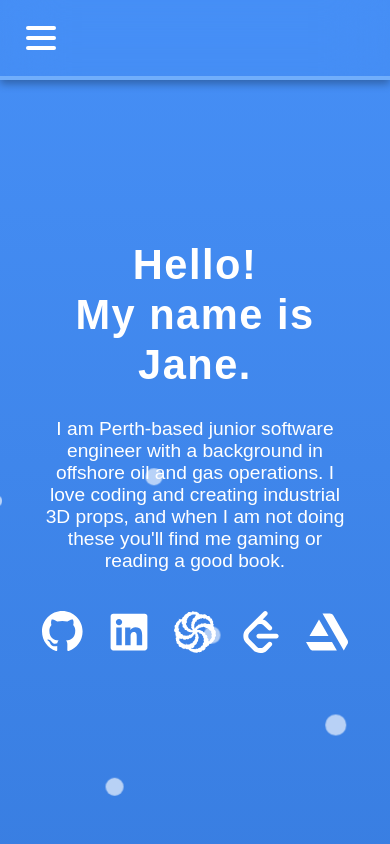
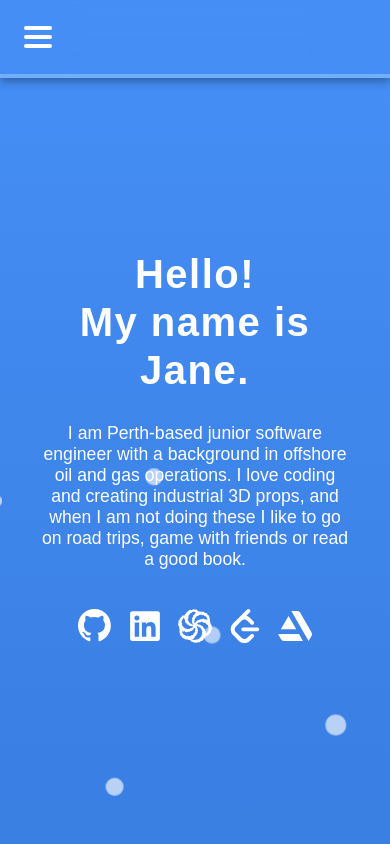
Before and after one commit to jane-holborn/portfoliowebsite-react, a React (Vite) app: page / in a window 390 px wide. Shown: the top 844 px of the page. Built offline with nearby package versions, Linux system fonts and the light colour scheme; a web font is replaced by a local one.

Commit message:
Updated styling for mobile devices

```diff
--- a/src/components/home.tsx
+++ b/src/components/home.tsx
@@ -15,8 +15,8 @@ export const Home = () => {
       <p className="homePageIntroduction">
         I am Perth-based junior software engineer with a background in offshore
         oil and gas operations. I love coding and creating industrial 3D props,
-        and when I am not doing these you'll find me gaming or reading a good
-        book.
+        and when I am not doing these I like to go on road trips, game with
+        friends or read a good book.
       </p>
       <div className="socialMediaGrid">
         <a
--- a/src/components/resume.tsx
+++ b/src/components/resume.tsx
@@ -114,11 +114,7 @@ export const Resume = () => {
               </h5>
             </div>
             <div>
-              <p>
-                Studying part-time while looking for a full-time role as a
-                software engineer to compliment my studies.
-                <br /> Double major: Computer Science and second major TBC.
-              </p>
+              <p>Double major: Computer Science and second major TBC.</p>
             </div>
             <hr />
             <div>
--- a/src/styles/App.css
+++ b/src/styles/App.css
@@ -419,23 +419,23 @@ ul.smallCardContainer {
 /* Mobile friendly set up for smaller phones like iPhone SE and Samsumg Galaxy S8+*/
 @media (max-width: 400px) {
   nav {
-    height: 80px;
-    padding-left: 70px;
+    height: 78px;
+    padding-left: 68px;
     z-index: 101;
   }
 
   nav ul {
     gap: 20px;
-    padding-left: 10px;
+    padding-left: 8px;
     font-size: 1.3rem;
     z-index: 102;
   }
 
   .hamburgerIcon {
     top: 1.6rem;
-    left: 1.6rem;
-    width: 30px;
-    height: 24px;
+    left: 1.5rem;
+    width: 28px;
+    height: 22px;
     z-index: 103;
   }
 
@@ -461,16 +461,23 @@ ul.smallCardContainer {
   }
 
   section h1.homePageIntroduction {
-    font-size: 2.6rem;
+    font-size: 2.5rem;
     letter-spacing: 1.5px;
     line-height: 1.2;
   }
 
   section p.homePageIntroduction {
-    margin: 0;
-    padding: 0;
-    text-align: center;
-    font-size: 1.2rem;
+    font-size: 1.1rem;
+  }
+
+  /* Social media icons */
+  .socialMediaGrid {
+    gap: 1rem;
+  }
+
+  .socialMediaGrid svg {
+    width: 34px;
+    height: 34px;
   }
 
   /* Portfolio Styling */
@@ -548,7 +555,7 @@ ul.smallCardContainer {
   }
 
   #home {
-    gap: 1.8rem;
+    gap: 1.9rem;
     padding-top: 4rem;
   }
 
@@ -567,6 +574,16 @@ ul.smallCardContainer {
     padding: 0;
     text-align: center;
     font-size: 1.2rem;
+  }
+
+  /* Social media icons */
+  .socialMediaGrid {
+    gap: 1.1rem;
+  }
+
+  .socialMediaGrid svg {
+    width: 38px;
+    height: 38px;
   }
 
   /* Portfolio Styling */
```
